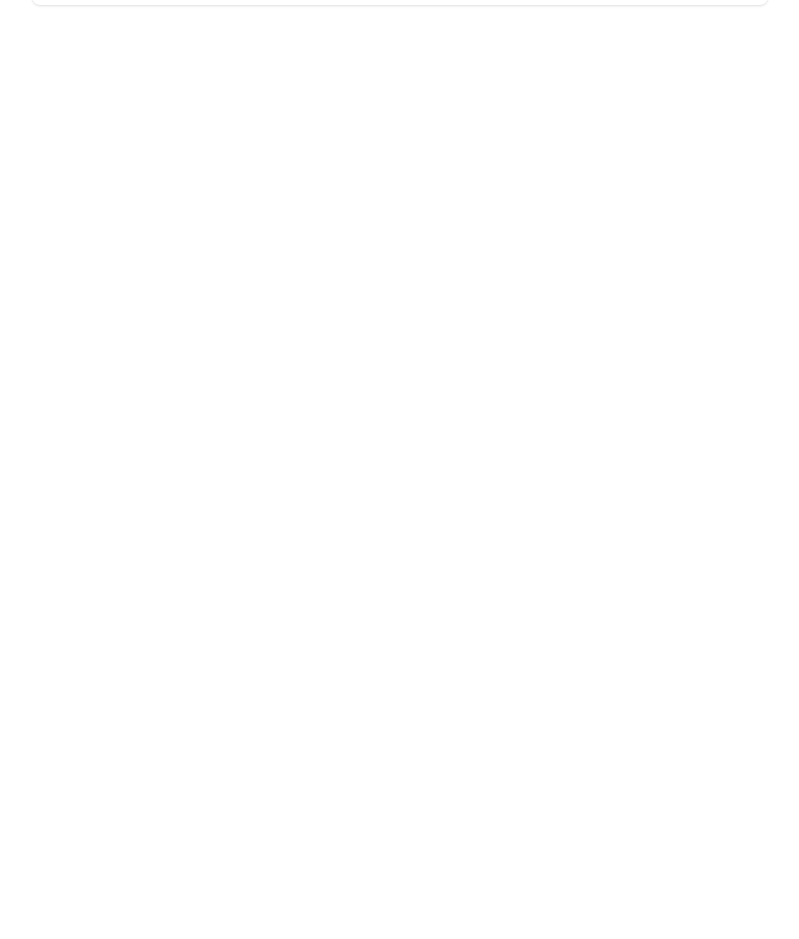
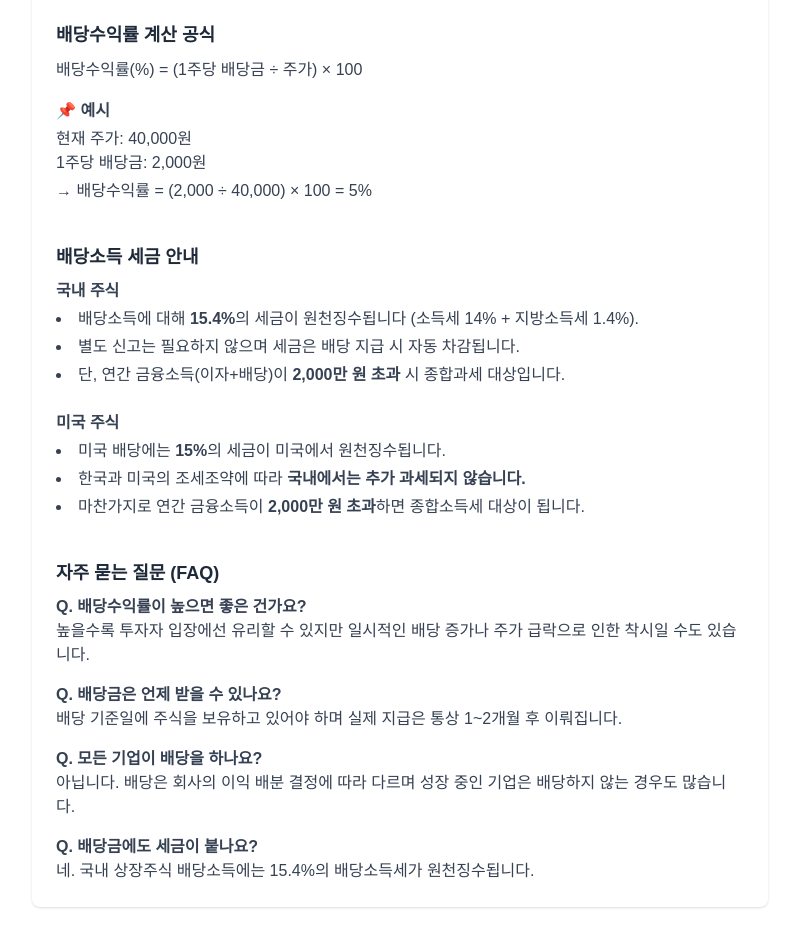
Before and after one commit to Jeonghaemo/stock-calculator, a Next.js app: page /dividend in a window 1280 px wide. Shown: the part 760-1699 px from the top of the page, without its empty margins (240-1039 px from the left). Before the commit the page ends 800 px from the top, so only its background shows below. Built offline with nearby package versions, Linux system fonts and the light colour scheme.

Commit message:
전체수정

```diff
--- a/app/dividend/page.client.tsx
+++ b/app/dividend/page.client.tsx
@@ -44,7 +44,7 @@ export default function DividendCalculatorPage() {
   return (
     <PageLayout
       title="주식 배당수익률 계산기"
-      description="주당 배당금과 주가, 보유 주식 수를 입력하면 배당수익률과 총 배당금을 계산합니다."
+      description="국내주식, 미국주식 주당 배당금과 주가, 보유 주식 수를 입력하면 배당수익률과 총 배당금을 계산합니다."
     >
 
       <div className="space-y-4">
@@ -110,6 +110,63 @@ export default function DividendCalculatorPage() {
   </p>
 </div>
 
+<div className="mt-10">
+  <h2 className="text-lg font-bold text-gray-800 mb-2">배당수익률 계산 공식</h2>
+  <p className="text-gray-700 text-base leading-relaxed">
+    배당수익률(%) = (1주당 배당금 ÷ 주가) × 100
+  </p>
+  <div className="mt-4 text-gray-700 text-base">
+    <p className="font-semibold">📌 예시</p>
+    <p className="mt-1">현재 주가: 40,000원</p>
+    <p>1주당 배당금: 2,000원</p>
+    <p className="mt-1">→ 배당수익률 = (2,000 ÷ 40,000) × 100 = 5%</p>
+  </div>
+</div>
+
+<div className="mt-10">
+  <h2 className="text-lg font-bold text-gray-800 mb-2">배당소득 세금 안내</h2>
+
+  <div className="mb-6">
+    <h3 className="text-md font-semibold text-gray-700 mb-1">국내 주식</h3>
+    <ul className="list-disc list-inside text-gray-700 text-base space-y-1">
+      <li>배당소득에 대해 <strong>15.4%</strong>의 세금이 원천징수됩니다 (소득세 14% + 지방소득세 1.4%).</li>
+      <li>별도 신고는 필요하지 않으며 세금은 배당 지급 시 자동 차감됩니다.</li>
+      <li>단, 연간 금융소득(이자+배당)이 <strong>2,000만 원 초과</strong> 시 종합과세 대상입니다.</li>
+    </ul>
+  </div>
+
+  <div>
+    <h3 className="text-md font-semibold text-gray-700 mb-1">미국 주식</h3>
+    <ul className="list-disc list-inside text-gray-700 text-base space-y-1">
+      <li>미국 배당에는 <strong>15%</strong>의 세금이 미국에서 원천징수됩니다.</li>
+      <li>한국과 미국의 조세조약에 따라 <strong>국내에서는 추가 과세되지 않습니다.</strong></li>
+      <li>마찬가지로 연간 금융소득이 <strong>2,000만 원 초과</strong>하면 종합소득세 대상이 됩니다.</li>
+    </ul>
+  </div>
+</div>
+
+<div className="mt-10">
+  <h2 className="text-lg font-bold text-gray-800 mb-2"> 자주 묻는 질문 (FAQ)</h2>
+  <div className="text-gray-700 text-base space-y-4">
+    <div>
+      <p className="font-semibold">Q. 배당수익률이 높으면 좋은 건가요?</p>
+      <p>높을수록 투자자 입장에선 유리할 수 있지만 일시적인 배당 증가나 주가 급락으로 인한 착시일 수도 있습니다.</p>
+    </div>
+    <div>
+      <p className="font-semibold">Q. 배당금은 언제 받을 수 있나요?</p>
+      <p>배당 기준일에 주식을 보유하고 있어야 하며 실제 지급은 통상 1~2개월 후 이뤄집니다.</p>
+    </div>
+    <div>
+      <p className="font-semibold">Q. 모든 기업이 배당을 하나요?</p>
+      <p>아닙니다. 배당은 회사의 이익 배분 결정에 따라 다르며 성장 중인 기업은 배당하지 않는 경우도 많습니다.</p>
+    </div>
+    <div>
+      <p className="font-semibold">Q. 배당금에도 세금이 붙나요?</p>
+      <p>네. 국내 상장주식 배당소득에는 15.4%의 배당소득세가 원천징수됩니다.</p>
+    </div>
+  </div>
+</div>
+
     </PageLayout>
   );
 }
--- a/app/losscut/page.client.tsx
+++ b/app/losscut/page.client.tsx
@@ -92,6 +92,43 @@ export default function LosscutCalculatorPage() {
     손절가 계산기는 매수가 대비 손절 기준 비율을 입력하면 매도 기준 가격을 계산합니다. 리스크 관리나 손절 금액 계산에 도움이 됩니다.
   </p>
 </div>
+<div className="mt-10">
+  <h2 className="text-lg font-bold text-gray-800 mb-4">손절가 계산 공식</h2>
+  <div className="text-base text-gray-700 leading-relaxed space-y-3">
+    <p>
+      손절가 = <strong>매수가 × (1 - 손실률 ÷ 100)</strong>
+    </p>
+
+    <p className="font-semibold mt-4">📌 예시</p>
+    <ul className="list-disc list-inside space-y-1">
+      <li>매수가: 50,000원</li>
+      <li>손실 기준: 10%</li>
+      <li>→ 손절가 = 50,000 × (1 - 10 ÷ 100) = <strong>45,000원</strong></li>
+    </ul>
+  </div>
+</div>
+
+<div className="mt-10">
+  <h2 className="text-lg font-bold text-gray-800 mb-4">자주 묻는 질문 (FAQ)</h2>
+  <div className="space-y-4 text-base text-gray-700 leading-relaxed">
+    <div>
+      <p className="font-semibold text-gray-800">Q. 손절가는 꼭 설정해야 하나요?</p>
+      <p>시장 상황이 급변할 수 있기 때문에 사전에 손절 기준을 정해두면 감정적인 매매를 피할 수 있습니다. 특히 초보 투자자에게는 손절 설정이 리스크 관리에 도움이 됩니다.</p>
+    </div>
+    <div>
+      <p className="font-semibold text-gray-800">Q. 손절가는 얼마나로 설정하는 게 좋을까요?</p>
+      <p>일반적으로 5~15% 범위 내에서 본인의 투자 성향과 종목의 변동성에 따라 설정합니다. 단기 매매일수록 좁게, 장기 투자일수록 넓게 설정하는 경우가 많습니다.</p>
+    </div>
+    <div>
+      <p className="font-semibold text-gray-800">Q. 손절가에 도달하면 무조건 매도해야 하나요?</p>
+      <p>반드시 그렇지는 않지만 사전에 정한 기준이라면 지키는 것이 장기적인 수익률에 도움이 됩니다. 손절 여부는 종목 상황과 전체 전략에 따라 판단하는 것이 좋습니다.</p>
+    </div>
+    <div>
+      <p className="font-semibold text-gray-800">Q. 반등을 기대하고 손절을 늦추면 안 되나요?</p>
+      <p>반등을 기대하며 손절을 미루는 것은 손실을 키우는 대표적인 실수입니다. 목표가와 손절가를 명확히 정하고 기준 없이 바꾸지 않는 것이 중요합니다.</p>
+    </div>
+  </div>
+</div>
 
     </PageLayout>
   );
--- a/app/tax/page.client.tsx
+++ b/app/tax/page.client.tsx
@@ -171,6 +171,58 @@ export default function CapitalGainTaxCalculatorPage() {
           해외주식의 경우, 실제 환율은 결제일 기준 환율을 기준으로 하며 본 계산기에는 반영되지 않습니다.
         </p>
       </div>
+
+<div className="mt-10">
+  <h2 className="text-lg font-bold text-gray-800 mb-2">양도소득세 계산 공식</h2>
+  <p className="text-gray-700 text-base leading-relaxed">
+    양도차익 = 총 매도금액 - 총 매수금액 - 필요경비<br />
+    국내 소액주주는 상장 주식 장내 거래 시 양도소득세가 부과되지 않습니다.<br />
+    해외주식은 연간 양도차익 250만 원을 초과하는 금액에 대해 22% 세율이 적용됩니다.
+  </p>
+</div>
+
+<div className="mt-10">
+  <h2 className="text-lg font-bold text-gray-800 mb-2">국내 주식 양도소득세 설명</h2>
+  <ul className="list-disc list-inside text-gray-700 text-base space-y-1">
+    <li>소액주주는 장내 상장주식 거래에 대해 양도소득세 비과세</li>
+    <li>대주주 기준: 1종목 10억 원 이상 보유 또는 지분율 기준(1% 코스피, 2% 코스닥)</li>
+    <li>비상장주식, 장외거래는 과세 대상</li>
+    <li>세율: 20% + 지방세 2% → 총 22%</li>
+  </ul>
+</div>
+
+<div className="mt-10">
+  <h2 className="text-lg font-bold text-gray-800 mb-2">해외 주식 양도소득세 설명</h2>
+  <ul className="list-disc list-inside text-gray-700 text-base space-y-1">
+    <li>연간 250만 원 초과 양도차익에 대해 과세</li>
+    <li>세율: 22% (지방세 포함)</li>
+    <li>환율은 결제일 기준 환율로 환산되며, 본 계산기에는 반영되지 않음</li>
+    <li>손익 통산 및 필요경비 차감 후 과세표준 계산</li>
+  </ul>
+</div>
+
+<div className="mt-10">
+  <h2 className="text-lg font-bold text-gray-800 mb-2">자주 묻는 질문 (FAQ)</h2>
+  <div className="space-y-4 text-base text-gray-700">
+    <div>
+      <strong>Q. 나는 대주주가 아닌데 세금 신고 안 해도 되나요?</strong><br />
+      네. 소액주주로서 장내 상장 주식을 거래한 경우 양도소득세는 부과되지 않습니다.
+    </div>
+    <div>
+      <strong>Q. 대주주 기준은 매수금액인가요? 보유금액인가요?</strong><br />
+      종목별 <b>보유 금액(시가 기준)</b>이 기준이며, 연말 또는 매도 시점 기준으로 판단합니다.
+    </div>
+    <div>
+      <strong>Q. 해외주식 양도차익은 어떻게 계산하나요?</strong><br />
+      매도금액 - 매수금액 - 필요경비로 계산하며, 250만 원 기본공제 이후 22% 세율이 적용됩니다.
+    </div>
+    <div>
+      <strong>Q. 양도소득세는 언제 신고하나요?</strong><br />
+      <b>해외주식</b>은 다음 해 5월에 <b>종합소득세 신고</b>와 함께 신고해야 하며, <b>국내 대주주</b>는 별도로 신고합니다.
+    </div>
+  </div>
+</div>
+
     </PageLayout>
   );
 }
```
